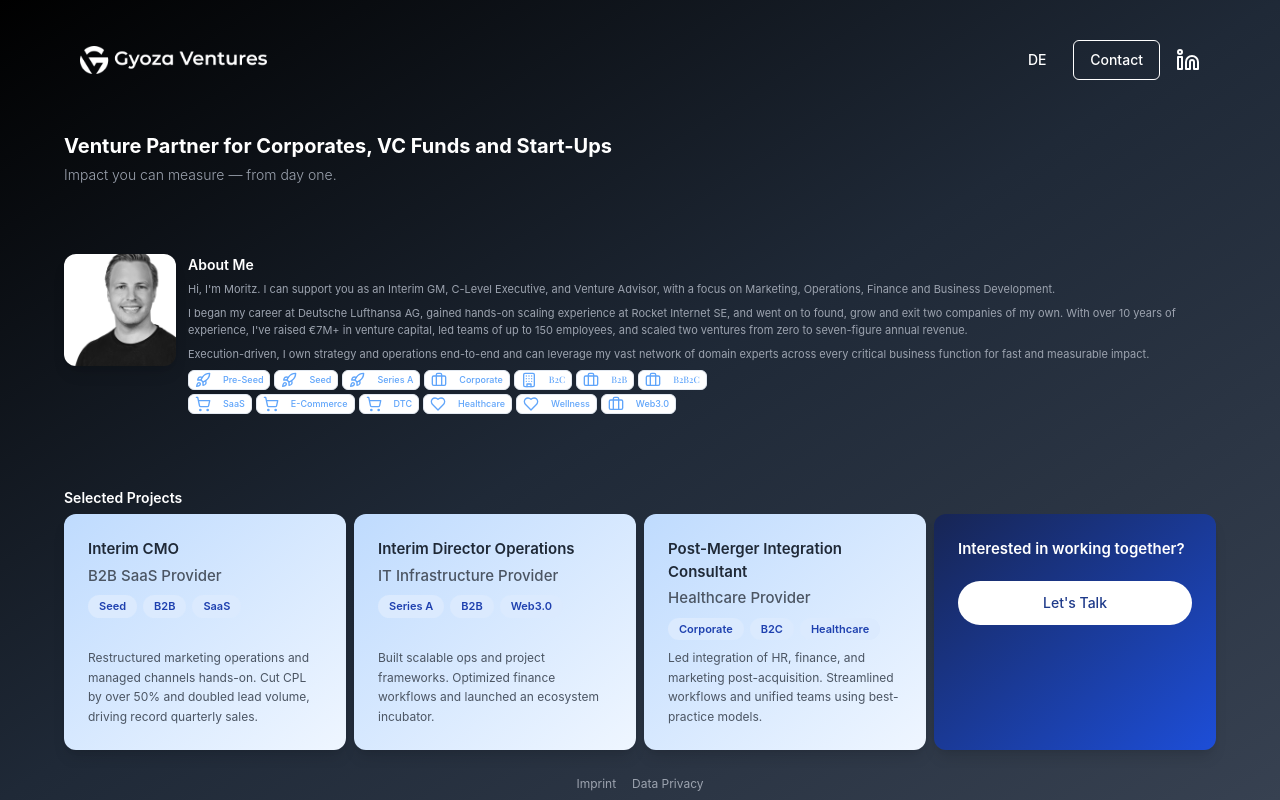
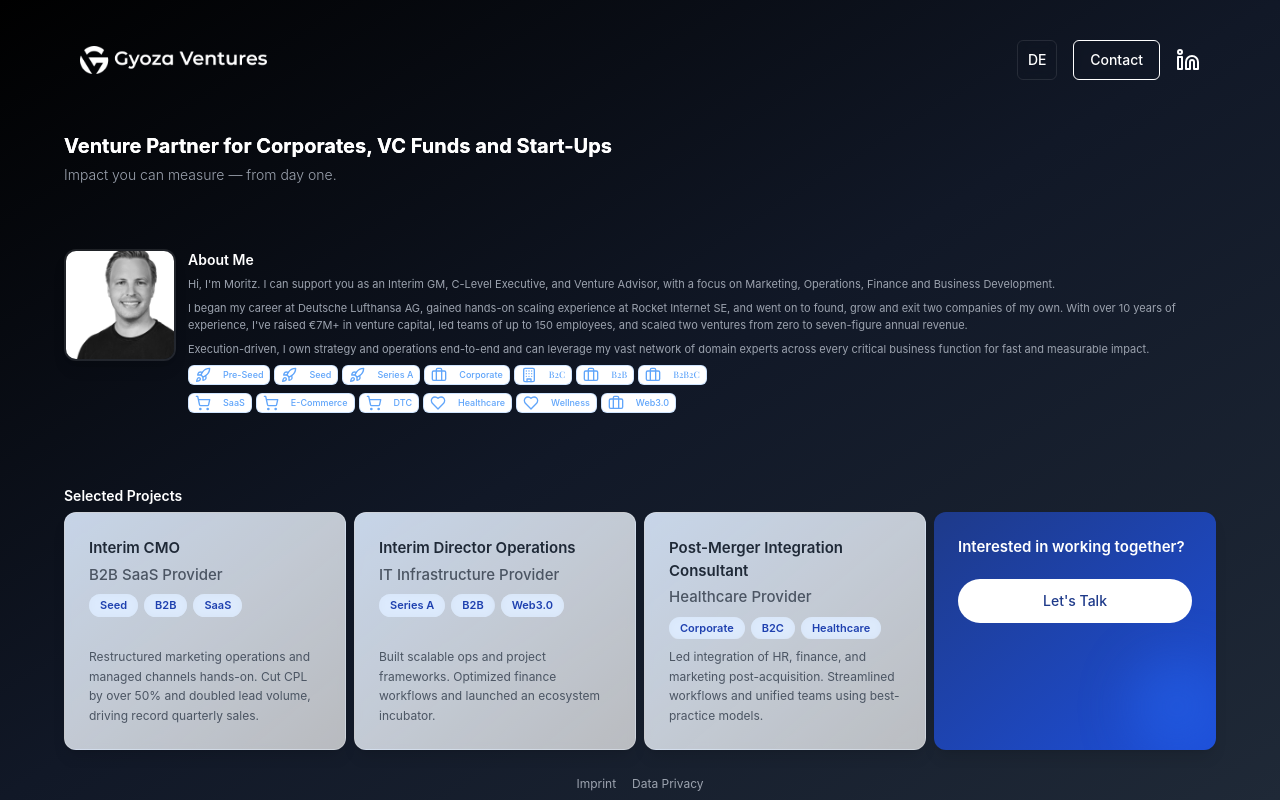
Before and after one commit to gyozaventures/gyoza-ventures-lp.github.io, a React (Vite) app: page / in a window 1280 px wide. Built offline with nearby package versions, Linux system fonts and the light colour scheme.

Commit message:
Refactor: Improve UI and UX
This commit refactors the UI and UX to be more modern, playful, and usable, with smooth microinteractions and delightful UX touches.

```diff
--- a/package.json
+++ b/package.json
@@ -45,6 +45,7 @@
     "cmdk": "^1.0.0",
     "date-fns": "^3.6.0",
     "embla-carousel-react": "^8.3.0",
+    "framer-motion": "^12.9.4",
     "input-otp": "^1.2.4",
     "lucide-react": "^0.462.0",
     "next-themes": "^0.3.0",
--- a/src/components/AboutMe.tsx
+++ b/src/components/AboutMe.tsx
@@ -4,91 +4,159 @@ import { useLanguage } from '@/context/LanguageContext';
 import { translations } from '@/translations';
 import { Button } from '@/components/ui/button';
 import { Rocket, Building, ShoppingCart, Heart, Briefcase } from "lucide-react";
+import { motion } from "framer-motion";
 
 const AboutMe = () => {
   const { language } = useLanguage();
   const t = translations[language].aboutMe;
 
+  const containerVariants = {
+    hidden: { opacity: 0 },
+    visible: {
+      opacity: 1,
+      transition: {
+        staggerChildren: 0.05
+      }
+    }
+  };
+
+  const itemVariants = {
+    hidden: { opacity: 0, y: 5 },
+    visible: {
+      opacity: 1,
+      y: 0,
+      transition: { type: "spring", stiffness: 150, damping: 15 }
+    }
+  };
+
   return (
     <div className="flex flex-col md:flex-row gap-2 md:gap-3 mb-2 md:mb-3">
-      <div className="flex-shrink-0">
+      <motion.div
+        className="flex-shrink-0"
+        whileHover={{ scale: 1.05 }}
+        transition={{ type: "spring", stiffness: 300, damping: 10 }}
+      >
         <img
           src="/lovable-uploads/77a88ba2-5ef3-4367-8a47-de069e01c842.png"
           alt="Profile"
-          className="w-16 md:w-28 h-16 md:h-28 object-cover rounded-xl shadow-lg"
+          className="w-16 md:w-28 h-16 md:h-28 object-cover rounded-xl shadow-lg border-2 border-white/10"
         />
-      </div>
+      </motion.div>
       <div className="flex-grow flex flex-col">
         <div className="flex-grow">
-          <h2 className="text-[12px] md:text-[14px] font-semibold text-white mb-1 md:mb-1.5">{t.title}</h2>
-          <div className="space-y-1 md:space-y-1.5 text-[10px] md:text-[11px] text-gray-400 leading-relaxed">
-            <p>{t.paragraph1}</p>
-            <p>{t.paragraph2}</p>
-            <p>{t.paragraph3}</p>
-          </div>
+          <motion.h2
+            className="text-[12px] md:text-[14px] font-semibold text-white mb-1 md:mb-1.5"
+            initial={{ opacity: 0, y: -10 }}
+            animate={{ opacity: 1, y: 0 }}
+            transition={{ delay: 0.1 }}
+          >
+            {t.title}
+          </motion.h2>
+          <motion.div
+            className="space-y-1 md:space-y-1.5 text-[10px] md:text-[11px] text-gray-400 leading-relaxed"
+            variants={containerVariants}
+            initial="hidden"
+            animate="visible"
+          >
+            <motion.p variants={itemVariants}>{t.paragraph1}</motion.p>
+            <motion.p variants={itemVariants}>{t.paragraph2}</motion.p>
+            <motion.p variants={itemVariants}>{t.paragraph3}</motion.p>
+          </motion.div>
         </div>
 
-        <div className="mt-1.5 space-y-1">
+        <motion.div
+          className="mt-1.5 space-y-1"
+          variants={containerVariants}
+          initial="hidden"
+          animate="visible"
+          transition={{ delay: 0.5 }}
+        >
           {/* First row with funding stages and B2B/B2C buttons */}
           <div className="flex flex-wrap gap-1">
-            <Button variant="outline" size="sm" className="h-5 px-1.5 text-[8px] md:text-[9px] text-blue-400 hover:text-blue-300">
+            <motion.div variants={itemVariants} whileHover={{ scale: 1.1 }} whileTap={{ scale: 0.95 }}>
+              <Button variant="outline" size="sm" className="h-5 px-1.5 text-[8px] md:text-[9px] text-blue-400 hover:text-blue-300 backdrop-blur-sm border-blue-400/30 hover:border-blue-300/50">
                 <Rocket className="mr-1 h-2.5 w-2.5" />
                 Pre-Seed
               </Button>
-            <Button variant="outline" size="sm" className="h-5 px-1.5 text-[8px] md:text-[9px] text-blue-400 hover:text-blue-300">
+            </motion.div>
+            <motion.div variants={itemVariants} whileHover={{ scale: 1.1 }} whileTap={{ scale: 0.95 }}>
+              <Button variant="outline" size="sm" className="h-5 px-1.5 text-[8px] md:text-[9px] text-blue-400 hover:text-blue-300 backdrop-blur-sm border-blue-400/30 hover:border-blue-300/50">
                 <Rocket className="mr-1 h-2.5 w-2.5" />
                 Seed
               </Button>
-            <Button variant="outline" size="sm" className="h-5 px-1.5 text-[8px] md:text-[9px] text-blue-400 hover:text-blue-300">
+            </motion.div>
+            <motion.div variants={itemVariants} whileHover={{ scale: 1.1 }} whileTap={{ scale: 0.95 }}>
+              <Button variant="outline" size="sm" className="h-5 px-1.5 text-[8px] md:text-[9px] text-blue-400 hover:text-blue-300 backdrop-blur-sm border-blue-400/30 hover:border-blue-300/50">
                 <Rocket className="mr-1 h-2.5 w-2.5" />
                 Series A
               </Button>
-            <Button variant="outline" size="sm" className="h-5 px-1.5 text-[8px] md:text-[9px] text-blue-400 hover:text-blue-300">
+            </motion.div>
+            <motion.div variants={itemVariants} whileHover={{ scale: 1.1 }} whileTap={{ scale: 0.95 }}>
+              <Button variant="outline" size="sm" className="h-5 px-1.5 text-[8px] md:text-[9px] text-blue-400 hover:text-blue-300 backdrop-blur-sm border-blue-400/30 hover:border-blue-300/50">
                 <Briefcase className="mr-1 h-2.5 w-2.5" />
                 Corporate
               </Button>
-            <Button variant="outline" size="sm" className="h-5 px-1.5 text-[8px] md:text-[9px] text-blue-400 hover:text-blue-300 font-secondary">
+            </motion.div>
+            <motion.div variants={itemVariants} whileHover={{ scale: 1.1 }} whileTap={{ scale: 0.95 }}>
+              <Button variant="outline" size="sm" className="h-5 px-1.5 text-[8px] md:text-[9px] text-blue-400 hover:text-blue-300 backdrop-blur-sm border-blue-400/30 hover:border-blue-300/50 font-secondary">
                 <Building className="mr-1 h-2.5 w-2.5" />
                 B2C
               </Button>
-            <Button variant="outline" size="sm" className="h-5 px-1.5 text-[8px] md:text-[9px] text-blue-400 hover:text-blue-300 font-secondary">
+            </motion.div>
+            <motion.div variants={itemVariants} whileHover={{ scale: 1.1 }} whileTap={{ scale: 0.95 }}>
+              <Button variant="outline" size="sm" className="h-5 px-1.5 text-[8px] md:text-[9px] text-blue-400 hover:text-blue-300 backdrop-blur-sm border-blue-400/30 hover:border-blue-300/50 font-secondary">
                 <Briefcase className="mr-1 h-2.5 w-2.5" />
                 B2B
               </Button>
-            <Button variant="outline" size="sm" className="h-5 px-1.5 text-[8px] md:text-[9px] text-blue-400 hover:text-blue-300 font-secondary">
+            </motion.div>
+            <motion.div variants={itemVariants} whileHover={{ scale: 1.1 }} whileTap={{ scale: 0.95 }}>
+              <Button variant="outline" size="sm" className="h-5 px-1.5 text-[8px] md:text-[9px] text-blue-400 hover:text-blue-300 backdrop-blur-sm border-blue-400/30 hover:border-blue-300/50 font-secondary">
                 <Briefcase className="mr-1 h-2.5 w-2.5" />
                 B2B2C
               </Button>
+            </motion.div>
           </div>
 
           {/* Second row with industry-specific buttons */}
           <div className="flex flex-wrap gap-1">
-            <Button variant="outline" size="sm" className="h-5 px-1.5 text-[8px] md:text-[9px] text-blue-400 hover:text-blue-300 font-sans">
+            <motion.div variants={itemVariants} whileHover={{ scale: 1.1 }} whileTap={{ scale: 0.95 }}>
+              <Button variant="outline" size="sm" className="h-5 px-1.5 text-[8px] md:text-[9px] text-blue-400 hover:text-blue-300 backdrop-blur-sm border-blue-400/30 hover:border-blue-300/50 font-sans">
                 <ShoppingCart className="mr-1 h-2.5 w-2.5" />
                 SaaS
               </Button>
-            <Button variant="outline" size="sm" className="h-5 px-1.5 text-[8px] md:text-[9px] text-blue-400 hover:text-blue-300 font-sans">
+            </motion.div>
+            <motion.div variants={itemVariants} whileHover={{ scale: 1.1 }} whileTap={{ scale: 0.95 }}>
+              <Button variant="outline" size="sm" className="h-5 px-1.5 text-[8px] md:text-[9px] text-blue-400 hover:text-blue-300 backdrop-blur-sm border-blue-400/30 hover:border-blue-300/50 font-sans">
                 <ShoppingCart className="mr-1 h-2.5 w-2.5" />
                 E-Commerce
               </Button>
-            <Button variant="outline" size="sm" className="h-5 px-1.5 text-[8px] md:text-[9px] text-blue-400 hover:text-blue-300 font-sans">
+            </motion.div>
+            <motion.div variants={itemVariants} whileHover={{ scale: 1.1 }} whileTap={{ scale: 0.95 }}>
+              <Button variant="outline" size="sm" className="h-5 px-1.5 text-[8px] md:text-[9px] text-blue-400 hover:text-blue-300 backdrop-blur-sm border-blue-400/30 hover:border-blue-300/50 font-sans">
                 <ShoppingCart className="mr-1 h-2.5 w-2.5" />
                 DTC
               </Button>
-            <Button variant="outline" size="sm" className="h-5 px-1.5 text-[8px] md:text-[9px] text-blue-400 hover:text-blue-300 font-sans">
+            </motion.div>
+            <motion.div variants={itemVariants} whileHover={{ scale: 1.1 }} whileTap={{ scale: 0.95 }}>
+              <Button variant="outline" size="sm" className="h-5 px-1.5 text-[8px] md:text-[9px] text-blue-400 hover:text-blue-300 backdrop-blur-sm border-blue-400/30 hover:border-blue-300/50 font-sans">
                 <Heart className="mr-1 h-2.5 w-2.5" />
                 Healthcare
               </Button>
-            <Button variant="outline" size="sm" className="h-5 px-1.5 text-[8px] md:text-[9px] text-blue-400 hover:text-blue-300 font-sans">
+            </motion.div>
+            <motion.div variants={itemVariants} whileHover={{ scale: 1.1 }} whileTap={{ scale: 0.95 }}>
+              <Button variant="outline" size="sm" className="h-5 px-1.5 text-[8px] md:text-[9px] text-blue-400 hover:text-blue-300 backdrop-blur-sm border-blue-400/30 hover:border-blue-300/50 font-sans">
                 <Heart className="mr-1 h-2.5 w-2.5" />
                 Wellness
               </Button>
-            <Button variant="outline" size="sm" className="h-5 px-1.5 text-[8px] md:text-[9px] text-blue-400 hover:text-blue-300 font-sans">
+            </motion.div>
+            <motion.div variants={itemVariants} whileHover={{ scale: 1.1 }} whileTap={{ scale: 0.95 }}>
+              <Button variant="outline" size="sm" className="h-5 px-1.5 text-[8px] md:text-[9px] text-blue-400 hover:text-blue-300 backdrop-blur-sm border-blue-400/30 hover:border-blue-300/50 font-sans">
                 <Briefcase className="mr-1 h-2.5 w-2.5" />
                 Web3.0
               </Button>
+            </motion.div>
           </div>
-        </div>
+        </motion.div>
       </div>
     </div>
   );
--- a/src/components/Header.tsx
+++ b/src/components/Header.tsx
@@ -3,6 +3,7 @@ import { Linkedin } from "lucide-react";
 import { Button } from "./ui/button";
 import { useLanguage } from "@/context/LanguageContext";
 import { translations } from "@/translations";
+import { motion } from "framer-motion";
 
 const Header = () => {
   const { language, setLanguage } = useLanguage();
@@ -17,43 +18,52 @@ const Header = () => {
   };
 
   return (
-    <header className="flex justify-between items-center p-6 md:py-10 md:px-20">
-      <a
+    <motion.header
+      className="flex justify-between items-center p-6 md:py-10 md:px-20"
+      initial={{ opacity: 0, y: -20 }}
+      animate={{ opacity: 1, y: 0 }}
+      transition={{ duration: 0.5 }}
+    >
+      <motion.a
         href="https://www.gyozaventures.com"
         target="_blank"
         rel="noopener noreferrer"
+        whileHover={{ scale: 1.05 }}
+        transition={{ type: "spring", stiffness: 400, damping: 10 }}
       >
         <img
           src="/lovable-uploads/5e2e9f00-b255-44f5-bd70-096253ab93e3.png"
           alt="Gyoza Ventures Logo"
           className="h-5 md:h-7 object-contain brightness-200"
         />
-      </a>
+      </motion.a>
       <div className="flex items-center gap-4">
         <Button
           variant="ghost"
           onClick={toggleLanguage}
-          className="text-white hover:bg-white/10 bg-transparent px-2 min-w-[40px]"
+          className="text-white hover:bg-white/10 bg-transparent px-2 min-w-[40px] backdrop-blur-sm border border-white/10"
         >
           {language === 'en' ? 'DE' : 'EN'}
         </Button>
         <Button
           variant="outline"
           onClick={handleContactClick}
-          className="text-white border-white hover:bg-white/10 bg-transparent"
+          className="text-white border-white hover:bg-white/10 bg-transparent backdrop-blur-sm"
         >
           {t.header.contact}
         </Button>
-        <a
+        <motion.a
           href="https://www.linkedin.com/in/moritzlienert/"
           target="_blank"
           rel="noopener noreferrer"
-          className="text-white hover:text-gray-200 transition-colors hover:underline"
+          className="text-white hover:text-blue-300 transition-colors"
+          whileHover={{ scale: 1.1, rotate: 5 }}
+          whileTap={{ scale: 0.95 }}
         >
           <Linkedin className="w-6 h-6" />
-        </a>
+        </motion.a>
       </div>
-    </header>
+    </motion.header>
   );
 };
 
--- a/src/components/ServiceBox.tsx
+++ b/src/components/ServiceBox.tsx
@@ -4,6 +4,7 @@ import { cn } from "@/lib/utils";
 import { useLanguage } from '@/context/LanguageContext';
 import { translations } from '@/translations';
 import { Badge } from "@/components/ui/badge";
+import { motion } from "framer-motion";
 
 interface ServiceBoxProps {
   title: string;
@@ -20,36 +21,60 @@ const ServiceBox = ({ title, company, description, labels, isCtaBox, onClick, cl
   const t = translations[language].projects;
 
   return (
-    <div
+    <motion.div
       className={cn(
-        "p-4 md:p-6 rounded-xl shadow-lg transition-transform hover:scale-[1.02] cursor-pointer h-full flex flex-col",
+        "p-4 md:p-6 rounded-xl shadow-lg transition-all h-full flex flex-col relative",
         isCtaBox
-          ? "bg-gradient-to-br from-blue-950 to-blue-700 text-white"
-          : "bg-gradient-to-br from-blue-200 to-blue-50 hover:shadow-xl",
+          ? "bg-gradient-to-br from-blue-900 to-blue-700 text-white overflow-hidden"
+          : "bg-gradient-to-br from-blue-100/90 via-blue-50/80 to-white/70 hover:shadow-xl backdrop-blur-sm border border-white/20",
         className
       )}
       onClick={onClick}
+      whileHover={{
+        scale: 1.03,
+        boxShadow: "0 10px 25px rgba(0, 0, 0, 0.2)"
+      }}
+      whileTap={{ scale: 0.98 }}
+      transition={{
+        type: "spring",
+        stiffness: 350,
+        damping: 15
+      }}
     >
+      {isCtaBox && (
+        <motion.div
+          className="absolute right-0 bottom-0 w-24 h-24 rounded-full bg-blue-600/50 blur-xl"
+          animate={{
+            x: [10, -10, 10],
+            y: [5, -5, 5],
+          }}
+          transition={{
+            repeat: Infinity,
+            duration: 6
+          }}
+        />
+      )}
+
       <h3 className={cn(
-        "text-[13px] md:text-[15px] font-semibold mb-1",
+        "text-[13px] md:text-[15px] font-semibold mb-1 relative z-10",
         isCtaBox ? "text-white" : "text-gray-800"
       )}>
         {title}
       </h3>
 
       {company && !isCtaBox && (
-        <p className="text-gray-600 text-[13px] md:text-[15px] font-medium mb-2">
+        <p className="text-gray-600 text-[13px] md:text-[15px] font-medium mb-2 relative z-10">
           {company}
         </p>
       )}
 
       {labels && labels.length > 0 && !isCtaBox && (
-        <div className="flex flex-wrap gap-1.5 mb-2">
+        <div className="flex flex-wrap gap-1.5 mb-2 relative z-10">
           {labels.map((label, index) => (
             <Badge
               key={index}
               variant="secondary"
-              className="bg-blue-100 text-blue-800 hover:bg-blue-200 text-[10px] md:text-[11px]"
+              className="bg-blue-100/80 text-blue-800 hover:bg-blue-200 text-[10px] md:text-[11px] backdrop-blur-sm"
             >
               {label}
             </Badge>
@@ -58,17 +83,27 @@ const ServiceBox = ({ title, company, description, labels, isCtaBox, onClick, cl
       )}
 
       {description && !isCtaBox && (
-        <p className="text-gray-600 text-[11px] md:text-[12px] leading-relaxed mt-auto">
+        <p className="text-gray-600 text-[11px] md:text-[12px] leading-relaxed mt-auto relative z-10">
           {description}
         </p>
       )}
 
       {isCtaBox && (
-        <button className="mt-4 px-4 md:px-6 py-2 md:py-3 bg-white text-blue-900 rounded-full font-medium hover:bg-gray-100 transition-colors text-[11px] md:text-sm">
-          {t.cta.button}
-        </button>
+        <motion.button
+          className="mt-4 px-4 md:px-6 py-2 md:py-3 bg-white text-blue-900 rounded-full font-medium transition-colors text-[11px] md:text-sm relative z-10 overflow-hidden group"
+          whileHover={{ scale: 1.05 }}
+          whileTap={{ scale: 0.95 }}
+        >
+          <span className="relative z-10">{t.cta.button}</span>
+          <motion.span
+            className="absolute inset-0 bg-gradient-to-r from-blue-100 to-blue-200 opacity-0 group-hover:opacity-100"
+            initial={{ x: "-100%" }}
+            whileHover={{ x: 0 }}
+            transition={{ type: "tween", ease: "easeOut", duration: 0.3 }}
+          />
+        </motion.button>
       )}
-    </div>
+    </motion.div>
   );
 };
 
--- a/src/pages/Index.tsx
+++ b/src/pages/Index.tsx
@@ -4,6 +4,7 @@ import { translations } from "@/translations";
 import ServiceBox from "@/components/ServiceBox";
 import Header from "@/components/Header";
 import AboutMe from "@/components/AboutMe";
+import { motion } from "framer-motion";
 
 const Index = () => {
   const { language } = useLanguage();
@@ -13,63 +14,127 @@ const Index = () => {
     window.location.href = "mailto:info@gyozaventures.com";
   };
 
+  const containerVariants = {
+    hidden: { opacity: 0 },
+    visible: {
+      opacity: 1,
+      transition: {
+        staggerChildren: 0.15,
+        delayChildren: 0.2
+      }
+    }
+  };
+
+  const itemVariants = {
+    hidden: { opacity: 0, y: 20 },
+    visible: {
+      opacity: 1,
+      y: 0,
+      transition: { type: "spring", stiffness: 100, damping: 10 }
+    }
+  };
+
+  const projectVariants = {
+    hidden: { opacity: 0, scale: 0.95 },
+    visible: (i) => ({
+      opacity: 1,
+      scale: 1,
+      transition: {
+        delay: i * 0.1,
+        type: "spring",
+        stiffness: 100,
+        damping: 8
+      }
+    })
+  };
+
   return (
-    <div className="min-h-screen h-screen overflow-hidden bg-gradient-to-br from-black via-gray-800 to-gray-700 flex flex-col">
+    <div className="min-h-screen h-screen overflow-hidden bg-gradient-to-br from-black via-gray-900 to-gray-800 flex flex-col">
       <Header />
 
       {/* Main Content */}
       <main className="flex-1 flex flex-col px-4 md:px-14 overflow-y-auto md:overflow-hidden">
         <div className="h-full flex flex-col md:justify-between py-1.5 md:py-3 max-w-6xl mx-auto w-full">
           {/* Headlines */}
-          <div className="mb-1 md:mb-1.5">
-            <h1 className="font-inter font-bold text-lg md:text-xl text-white mb-1 leading-tight">
+          <motion.div
+            className="mb-1 md:mb-1.5"
+            initial={{ opacity: 0, y: -20 }}
+            animate={{ opacity: 1, y: 0 }}
+            transition={{ duration: 0.6, ease: "easeOut" }}
+          >
+            <h1 className="font-inter font-bold text-lg md:text-xl text-white mb-1 leading-tight bg-clip-text text-transparent bg-gradient-to-r from-white via-white to-blue-200">
               {t.headline}
             </h1>
             <h2 className="font-inter font-light text-[12px] md:text-[14px] text-gray-400 leading-relaxed">
               {t.subheadline}
             </h2>
-          </div>
+          </motion.div>
 
           {/* About Me Section */}
+          <motion.div
+            initial={{ opacity: 0 }}
+            animate={{ opacity: 1 }}
+            transition={{ duration: 0.8, delay: 0.3 }}
+          >
             <AboutMe />
+          </motion.div>
 
           {/* Selected Projects Section */}
-          <div className="flex-shrink-0">
-            <h2 className="text-[12px] md:text-[14px] font-semibold text-white mb-1.5">{t.projects.title}</h2>
+          <motion.div
+            className="flex-shrink-0"
+            variants={containerVariants}
+            initial="hidden"
+            animate="visible"
+          >
+            <motion.h2
+              className="text-[12px] md:text-[14px] font-semibold text-white mb-1.5"
+              variants={itemVariants}
+            >
+              {t.projects.title}
+            </motion.h2>
             <div className="grid grid-cols-1 md:grid-cols-4 gap-2 mb-1.5">
+              {[0, 1, 2].map((index) => {
+                const projectKey = `project${index + 1}`;
+                return (
+                  <motion.div
+                    key={projectKey}
+                    custom={index}
+                    variants={projectVariants}
+                  >
                     <ServiceBox
-                title={t.projects.project1.title}
-                company={t.projects.project1.company}
-                description={t.projects.project1.description}
-                labels={t.projects.project1.labels}
+                      title={t.projects[projectKey].title}
+                      company={t.projects[projectKey].company}
+                      description={t.projects[projectKey].description}
+                      labels={t.projects[projectKey].labels}
                     />
-              <ServiceBox
-                title={t.projects.project2.title}
-                company={t.projects.project2.company}
-                description={t.projects.project2.description}
-                labels={t.projects.project2.labels}
-              />
-              <ServiceBox
-                title={t.projects.project3.title}
-                company={t.projects.project3.company}
-                description={t.projects.project3.description}
-                labels={t.projects.project3.labels}
-              />
+                  </motion.div>
+                );
+              })}
+              <motion.div
+                custom={3}
+                variants={projectVariants}
+              >
                 <ServiceBox
                   title={t.projects.cta.title}
                   isCtaBox
                   onClick={handleCTAClick}
                 />
+              </motion.div>
             </div>
-          </div>
+          </motion.div>
         </div>
       </main>
 
       {/* Footer */}
-      <footer className="flex-shrink-0 p-1.5 md:p-2 text-center text-xs text-gray-400">
-        <a href="/imprint" className="mx-2 hover:text-gray-200">{t.footer.imprint}</a>
-        <a href="/data" className="mx-2 hover:text-gray-200">{t.footer.dataPrivacy}</a>
-      </footer>
+      <motion.footer
+        className="flex-shrink-0 p-1.5 md:p-2 text-center text-xs text-gray-400"
+        initial={{ opacity: 0, y: 20 }}
+        animate={{ opacity: 1, y: 0 }}
+        transition={{ duration: 0.5, delay: 1.2 }}
+      >
+        <a href="/imprint" className="mx-2 hover:text-gray-200 transition-colors hover:underline">{t.footer.imprint}</a>
+        <a href="/data" className="mx-2 hover:text-gray-200 transition-colors hover:underline">{t.footer.dataPrivacy}</a>
+      </motion.footer>
     </div>
   );
 };
```
Also changed, not shown: 1 other file (tests, documents, lock files or other folders). Lines whose indentation alone changed are shown as unchanged.
